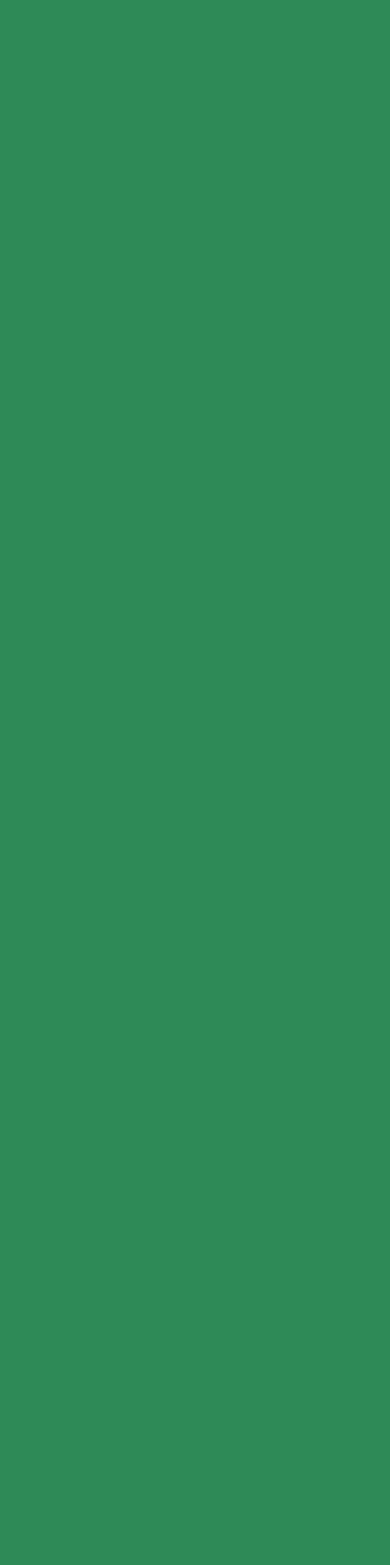
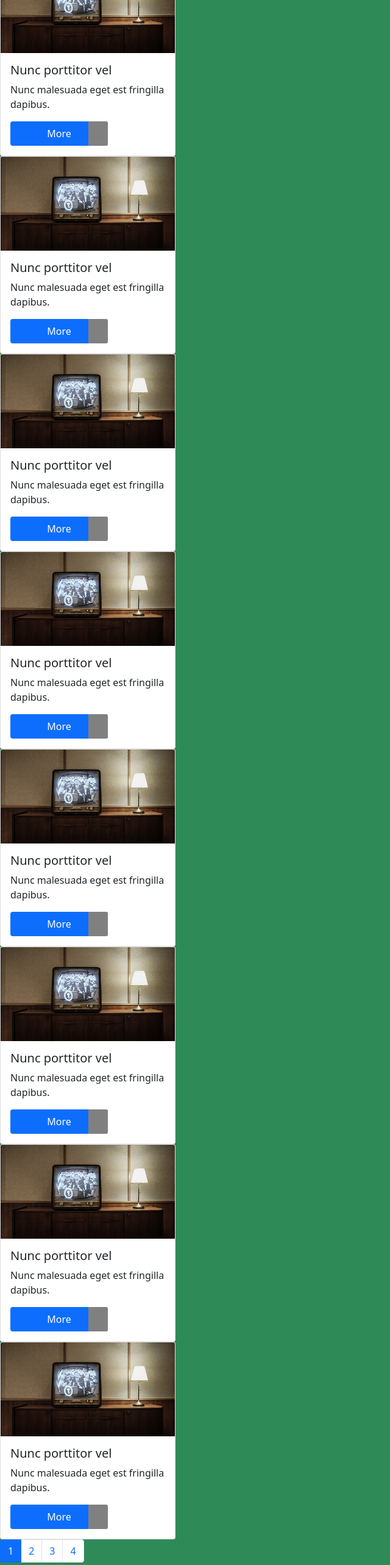
Before and after one commit to Noroff-FEU-Assignments/css-frameworks-ca-GunnMaleneOlsen, a React (Create React App) app in the folder ca1/: page /news in a window 1280 px wide. Shown: the part 234-2800 px from the top of the page at 61% size, without its empty margins (0-640 px from the left). Before the commit the page ends 800 px from the top, so only its background shows below. Built offline with nearby package versions, Linux system fonts and the light colour scheme.

Commit message:
finnished putting components on News page

```diff
--- a/ca1/src/App.scss
+++ b/ca1/src/App.scss
@@ -1,3 +1,4 @@
 @import "./partials/base";
 @import "~bootstrap/scss/bootstrap";
 @import "./partials/layout";
+@import "./partials/cards";
--- /dev/null
+++ b/ca1/src/components/news/Cards.js
@@ -0,0 +1,100 @@
+import React from "react";
+import { Button, Card } from "react-bootstrap";
+
+function Cards() {
+  return (
+    <div className="news__cards">
+      <Card style={{ width: "18rem" }}>
+        <Card.Img variant="top" src="News images/news-1.jpg" />
+        <Card.Body>
+          <Card.Title>Nunc porttitor vel</Card.Title>
+          <Card.Text>Nunc malesuada eget est fringilla dapibus.</Card.Text>
+          <Button variant="primary">
+              More
+              <div className="btn-primary--syle-animation"></div>
+            </Button>
+        </Card.Body>
+      </Card>
+      <Card style={{ width: "18rem" }}>
+        <Card.Img variant="top" src="News images/news-1.jpg" />
+        <Card.Body>
+          <Card.Title>Nunc porttitor vel</Card.Title>
+          <Card.Text>Nunc malesuada eget est fringilla dapibus.</Card.Text>
+          <Button variant="primary">
+              More
+              <div className="btn-primary--syle-animation"></div>
+            </Button>
+        </Card.Body>
+      </Card>
+      <Card style={{ width: "18rem" }}>
+        <Card.Img variant="top" src="News images/news-1.jpg" />
+        <Card.Body>
+          <Card.Title>Nunc porttitor vel</Card.Title>
+          <Card.Text>Nunc malesuada eget est fringilla dapibus.</Card.Text>
+          <Button variant="primary">
+              More
+              <div className="btn-primary--syle-animation"></div>
+            </Button>
+        </Card.Body>
+      </Card>
+      <Card style={{ width: "18rem" }}>
+        <Card.Img variant="top" src="News images/news-1.jpg" />
+        <Card.Body>
+          <Card.Title>Nunc porttitor vel</Card.Title>
+          <Card.Text>Nunc malesuada eget est fringilla dapibus.</Card.Text>
+          <Button variant="primary">
+              More
+              <div className="btn-primary--syle-animation"></div>
+            </Button>
+        </Card.Body>
+      </Card>
+      <Card style={{ width: "18rem" }}>
+        <Card.Img variant="top" src="News images/news-1.jpg" />
+        <Card.Body>
+          <Card.Title>Nunc porttitor vel</Card.Title>
+          <Card.Text>Nunc malesuada eget est fringilla dapibus.</Card.Text>
+          <Button variant="primary">
+              More
+              <div className="btn-primary--syle-animation"></div>
+            </Button>
+        </Card.Body>
+      </Card>
+      <Card style={{ width: "18rem" }}>
+        <Card.Img variant="top" src="News images/news-1.jpg" />
+        <Card.Body>
+          <Card.Title>Nunc porttitor vel</Card.Title>
+          <Card.Text>Nunc malesuada eget est fringilla dapibus.</Card.Text>
+          <Button variant="primary">
+              More
+              <div className="btn-primary--syle-animation"></div>
+            </Button>
+        </Card.Body>
+      </Card>
+      <Card style={{ width: "18rem" }}>
+        <Card.Img variant="top" src="News images/news-1.jpg" />
+        <Card.Body>
+          <Card.Title>Nunc porttitor vel</Card.Title>
+          <Card.Text>Nunc malesuada eget est fringilla dapibus.</Card.Text>
+          <Button variant="primary">
+              More
+              <div className="btn-primary--syle-animation"></div>
+            </Button>
+        </Card.Body>
+      </Card>
+      <Card style={{ width: "18rem" }}>
+        <Card.Img variant="top" src="News images/news-1.jpg" />
+        <Card.Body>
+          <Card.Title>Nunc porttitor vel</Card.Title>
+          <Card.Text>Nunc malesuada eget est fringilla dapibus.</Card.Text>
+          <Button variant="primary">
+              More
+              <div className="btn-primary--syle-animation"></div>
+            </Button>
+        </Card.Body>
+      </Card>
+
+    </div>
+  );
+}
+
+export default Cards;
--- a/ca1/src/components/news/News.js
+++ b/ca1/src/components/news/News.js
@@ -1,11 +1,16 @@
-import React from 'react'
+import React from "react";
+import Cards from "./Cards";
+import Paginations from "./Paginations";
 
 function News() {
-    return (
-        <div>
-
-        </div>
-    )
+  return (
+    <div className="news">
+      <h1>News</h1>
+      <Paginations />
+      <Cards />
+      <Paginations />
+    </div>
+  );
 }
 
-export default News
+export default News;
--- /dev/null
+++ b/ca1/src/components/news/Paginations.js
@@ -0,0 +1,15 @@
+import React from "react";
+import { Pagination } from "react-bootstrap";
+
+function Paginations() {
+  return (
+    <Pagination className="news__pagination">
+      <Pagination.Item active>{1}</Pagination.Item>
+      <Pagination.Item>{2}</Pagination.Item>
+      <Pagination.Item>{3}</Pagination.Item>
+      <Pagination.Item>{4}</Pagination.Item>
+    </Pagination>
+  );
+}
+
+export default Paginations;
--- /dev/null
+++ b/ca1/src/partials/_cards.scss
@@ -0,0 +1,21 @@
+.btn-primary--syle-animation {
+  height: 2.5rem;
+  width: 2rem;
+  background-color: grey;
+  position: absolute;
+  right: 0;
+  top: 0;
+  border-bottom-right-radius: 0.2rem;
+  border-top-right-radius: 0.2rem;
+}
+.btn-primary {
+  width: 10rem;
+  height: 2.5rem;
+  transition: 0.25s;
+  position: relative;
+  border: none;
+
+  &:hover {
+    box-shadow: inset -10rem 0 0 grey;
+  }
+}
```
